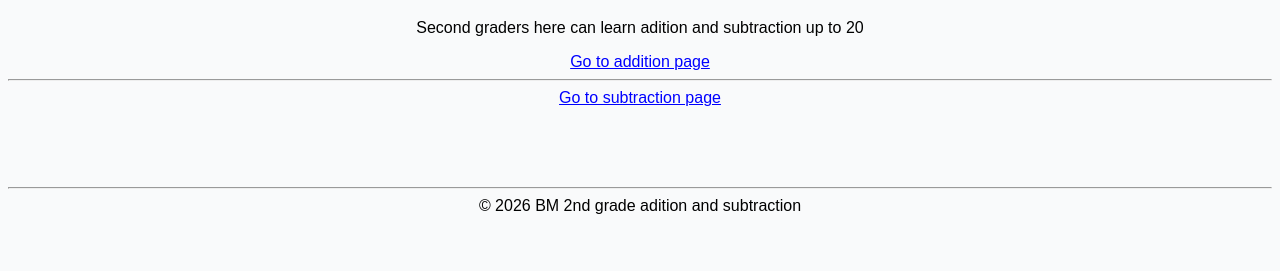
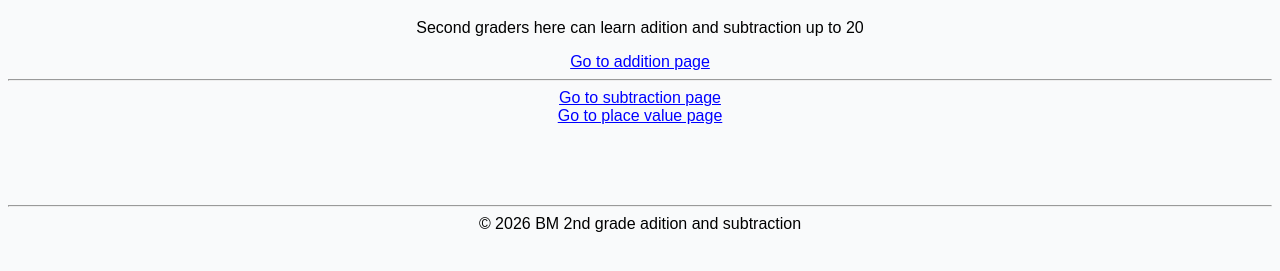
Before and after one commit to blentakle-droid/2nd-grade-learning, a plain HTML site: page index.html in a window 1280 px wide. Shown: the part 61-332 px from the top of the page. Drawn offline with Linux system fonts and the light colour scheme.

Commit message:
Update index.html

```diff
--- a/index.html
+++ b/index.html
@@ -28,7 +28,10 @@
     <a href="adition.html">Go to addition page</a>
     <br> <hr>
     <a href="subtraction.html">Go to subtraction page</a>
+    <br>
+    <a href="placevalue.html">Go to place value page</a>
     <br> <br> <br> <br> <br> <hr>
     © 2026 BM 2nd grade adition and subtraction
 </body>
+
 </html>
```
